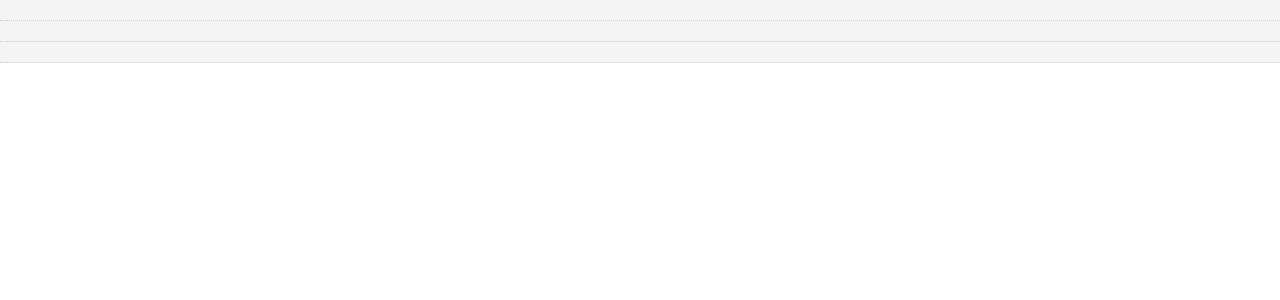
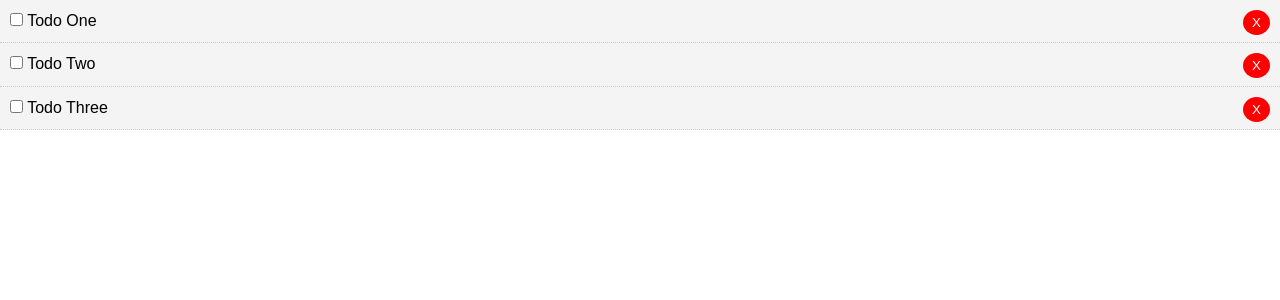
Before and after one commit to kugak/vue-todo, a Vue app: page / in a window 1280 px wide. Shown: the top 300 px of the page. Built offline with nearby package versions, Linux system fonts and the light colour scheme.

Commit message:
added markComplete method

```diff
--- a/src/App.vue
+++ b/src/App.vue
@@ -23,7 +23,7 @@
         {
           id: 2,
           title: "Todo Two",
-          completed: true
+          completed: false
         },
         {
           id: 3,
--- a/src/components/TodoItem.vue
+++ b/src/components/TodoItem.vue
@@ -1,13 +1,22 @@
 <template>
-  <div class="todo-item">
-    <p>{{To}}</p>
+  <div class="todo-item" v-bind:class="{'is-complete':todo.completed}">
+    <p>
+      <input type="checkbox" v-on:change="markComplete">
+      {{todo.title}}
+      <button class="del">X</button>
+    </p>
   </div>
 </template>
 
 <script>
 export default {
   name: "TodoItem",
-  props: ["todo"]
+  props: ["todo"],
+  methods: {
+    markComplete() {
+      this.todo.completed = !this.todo.completed;
+    }
+  }
 };
 </script>
 
```
